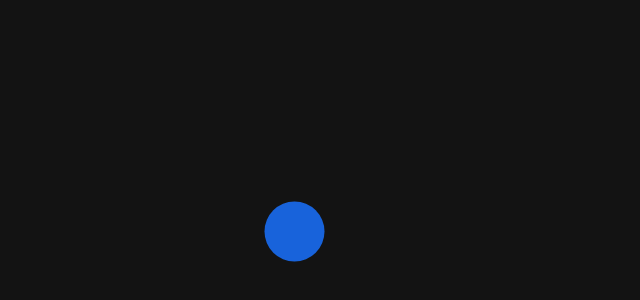
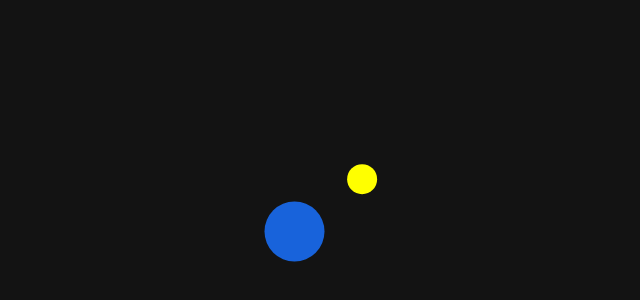
Before and after one commit to codeshark-dev1/webgame, a plain HTML site: page index.html in a window 1280 px wide. Shown: the part 166-466 px from the top of the page, 343-983 px from the left. Drawn offline with Linux system fonts and the light colour scheme.

Commit message:
added coin and randomized position

```diff
--- a/index.html
+++ b/index.html
@@ -12,6 +12,10 @@
             <circle cx="50" cy="50" r="30" fill="#1863db" />
         </svg>
         <!-- enemy: #db1822 -->
+
+        <svg width="100" height="100" id="coin">
+            <circle cx="50" cy="50" r="15" fill="yellow"/>
+        </svg>
     </div>
 </body>
 </html>
--- a/script.js
+++ b/script.js
@@ -1,6 +1,7 @@
 const moveAmount = 7;
 const player = document.getElementById("player");
 //same for enemy
+const coin = document.getElementById("coin");
 
 //screen bounds + offset so no glitching out of screen
 const screenWidth = window.innerWidth - moveAmount * 15;
@@ -8,6 +9,7 @@ const screenHeight = window.innerHeight - moveAmount * 15;
 
 //start player in middle of the screen
 player.style.transform = `translate(${String(screenWidth / 2)}px, ${String(screenHeight / 2)}px)`;
+randomizePosition(coin);
 
 //TODO: move this to dedicated helpers file
 function isNumber(number) {
@@ -28,6 +30,12 @@ function move(objectToMove, x, y){
     newY = clamp(rect.y + y, 0, screenHeight);
 
     objectToMove.style.transform = `translate(${String(newX)}px, ${String(newY)}px)`;
+}
+
+function randomizePosition(target){
+    randX = Math.random() * (screenWidth + 1);
+    randY = Math.random() * (screenHeight + 1);
+    target.style.transform = `translate(${String(randX)}px, ${String(randY)}px)`;
 }
 
 document.addEventListener("keydown", function (event){
--- a/style.css
+++ b/style.css
@@ -6,4 +6,5 @@ body{
 
 #player{
     position: absolute;
+    z-index: 1;
 }
```
